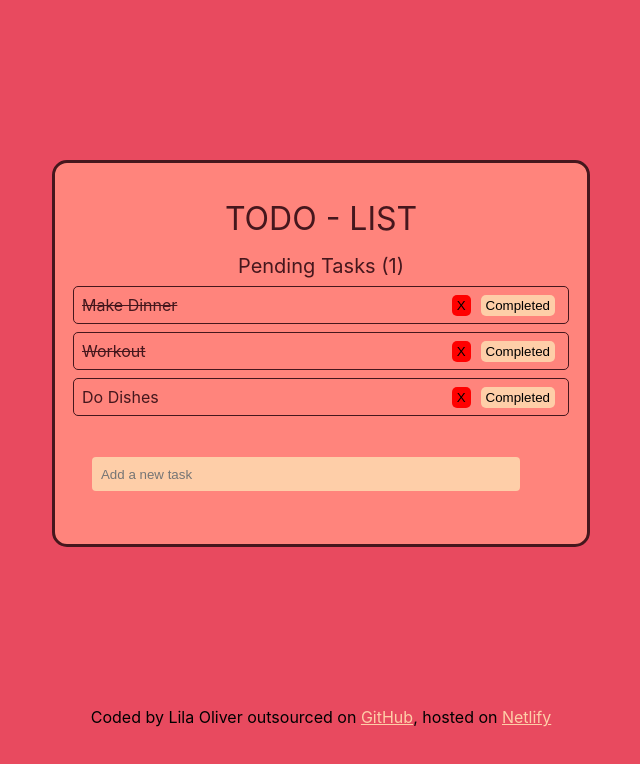
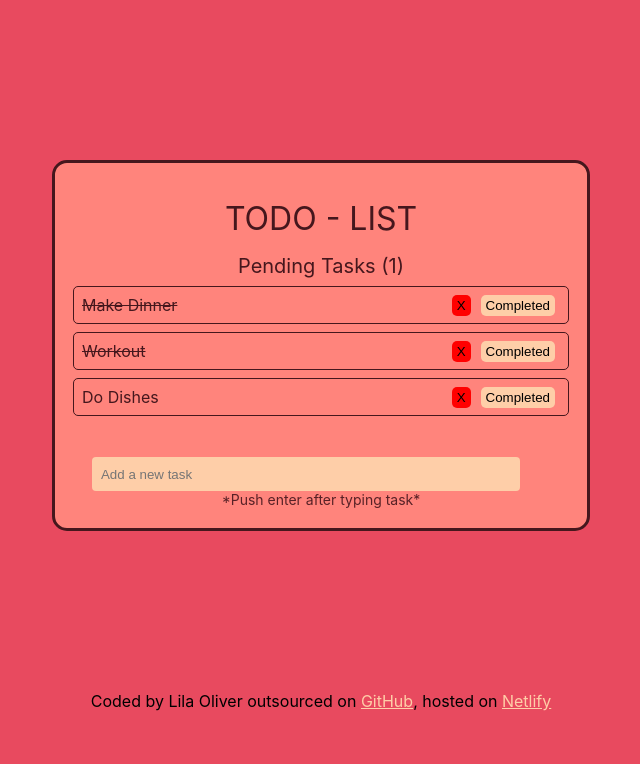
Before and after one commit to loliver42/todo-app-react, a React (Create React App) app: page / in a window 1280 px wide. Shown: the top 764 px of the page, without its empty margins (319-959 px from the left). Built offline with nearby package versions, Linux system fonts and the light colour scheme.

Commit message:
Made  a bit more user friendly

```diff
--- a/src/App.css
+++ b/src/App.css
@@ -48,6 +48,14 @@ body {
   padding: 0.7em;
   background-color: #fecea8;
   border-radius: 4px;
+  margin-bottom: 0;
+}
+.instructions {
+  text-align: center;
+  margin-top: 0;
+  font-size: 14px;
+  opacity: 0.9;
+  color: #45171d;
 }
 footer {
   text-align: center;
--- a/src/App.js
+++ b/src/App.js
@@ -71,6 +71,7 @@ export default function Todo() {
       <div className="create-task">
         <CreateTask addTask={addTask} />
       </div>
+      <div className="instructions">*Push enter after typing task*</div>
     </div>
   );
 }
```
